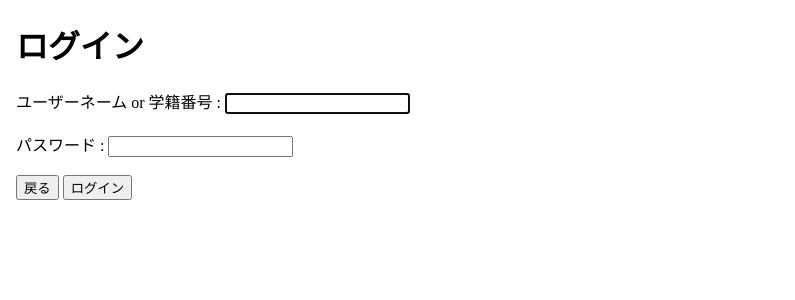
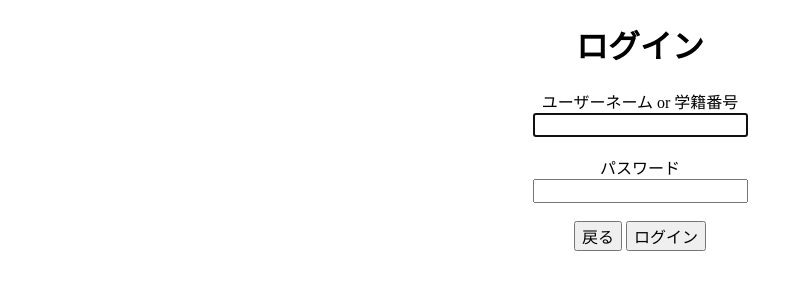
Before and after one commit to koot0303/QRAttendanceSystem, a Django app: page /accounts/login/ in a window 1280 px wide. Shown: the top 300 px of the page, without its empty margins (0-795 px from the left). Run offline with Django 5.2, Linux system fonts and the light colour scheme.

Commit message:
Update templates static

```diff
--- a/apps/static/css/attendances/qr_reader.css
+++ b/apps/static/css/attendances/qr_reader.css
@@ -1,6 +1,7 @@
 #contents {
     display: flex;
     width: 650px;
+    flex-direction: column;
 }
 
 #camera, #picture, #result {
@@ -15,7 +16,7 @@
 #result {
     border: 1px solid gray;
     width: 300px;
-    height: 200px;
+    height: 150px;
     padding: 10px;
 }
 
--- a/apps/static/css/style.css
+++ b/apps/static/css/style.css
@@ -1,4 +1,19 @@
 body {
-    width: 100%;
-    margin: 1em;
+    height: 100%;
+    margin: 0;
+    text-align: center;
+    flex-direction: column;
 }
+
+button,input {
+    font-size: 16px;
+}
+
+ul {
+    list-style-position: inside;
+    padding-left: 0;
+    text-align: left;
+    display: flex;
+    flex-direction: column;
+    align-items: center;
+}
--- a/apps/templates/accounts/account_selection.html
+++ b/apps/templates/accounts/account_selection.html
@@ -4,6 +4,7 @@
         {% load static %}
         <meta charset='UTF-8' />
         <link rel="stylesheet" href="{% static 'css/style.css' %}">
+        <meta name="viewport" content="width=device-width, initial-scale=1.0">
         <title>アカウント選択</title>
     </head>
     <body>
--- a/apps/templates/accounts/home.html
+++ b/apps/templates/accounts/home.html
@@ -4,6 +4,7 @@
         {% load static %}
         <meta charset='UTF-8' />
         <link rel="stylesheet" href="{% static 'css/style.css' %}">
+        <meta name="viewport" content="width=device-width, initial-scale=1.0">
         <title>ホーム</title>
     </head>
     <body>
--- a/apps/templates/accounts/login.html
+++ b/apps/templates/accounts/login.html
@@ -4,13 +4,15 @@
         {% load static %}
         <meta charset='UTF-8' />
         <link rel="stylesheet" href="{% static 'css/style.css' %}">
+        <meta name="viewport" content="width=device-width, initial-scale=1.0">
         <title>ログイン</title>
     </head>
     <body>
         <h1>ログイン</h1>
         <form action="{% url 'accounts:login' %}" method="post">
             {% csrf_token %}
-            <label for="id_username">ユーザーネーム or 学籍番号 : </label>
+            <label for="id_username">ユーザーネーム or 学籍番号</label>
+            <br>
             {{ form.username }}
             {% if form.username.errors %}
                 <div class="error">
@@ -21,7 +23,8 @@
             {% endif %}
             <br>
             <br>
-            <label for="id_password">パスワード : </label>
+            <label for="id_password">パスワード</label>
+            <br>
             {{ form.password }}
             {% if form.non_field_errors %}
                 <div class="error">
--- a/apps/templates/accounts/logout.html
+++ b/apps/templates/accounts/logout.html
@@ -4,6 +4,7 @@
         {% load static %}
         <meta charset='UTF-8' />
         <link rel="stylesheet" href="{% static 'css/style.css' %}">
+        <meta name="viewport" content="width=device-width, initial-scale=1.0">
         <title>ログアウト</title>
     </head>
     <body>
--- a/apps/templates/accounts/userpage.html
+++ b/apps/templates/accounts/userpage.html
@@ -4,6 +4,7 @@
         {% load static %}
         <meta charset='UTF-8' />
         <link rel="stylesheet" href="{% static 'css/style.css' %}">
+        <meta name="viewport" content="width=device-width, initial-scale=1.0">
         <title>ユーザーページ</title>
     </head>
     <body>
--- a/apps/templates/attendances/attendance_list.html
+++ b/apps/templates/attendances/attendance_list.html
@@ -4,6 +4,7 @@
         {% load static %}
         <meta charset='UTF-8' />
         <link rel="stylesheet" href="{% static 'css/style.css' %}">
+        <meta name="viewport" content="width=device-width, initial-scale=1.0">
         <title>出席リスト</title>
     </head>
     <body>
--- a/apps/templates/attendances/qr_reader.html
+++ b/apps/templates/attendances/qr_reader.html
@@ -5,6 +5,7 @@
         <meta charset="UTF-8">
         <link rel="stylesheet" href="{% static 'css/attendances/qr_reader.css' %}">
         <link rel="stylesheet" href="{% static 'css/style.css' %}">
+        <meta name="viewport" content="width=device-width, initial-scale=1.0">
         <title>QRコードリーダー</title>
     </head>
     <body>
@@ -20,6 +21,7 @@
         <section id="contents">
             <video id="camera" width="300" height="200" muted></video>
             <canvas id="picture" width="300" height="200"></canvas>
+            <br>
             <div id="result">
                 <small>※ここに読み取り結果が表示されます※</small>
             </div>
--- a/apps/templates/courses/create_course.html
+++ b/apps/templates/courses/create_course.html
@@ -4,6 +4,7 @@
         {% load static %}
         <meta charset='UTF-8' />
         <link rel="stylesheet" href="{% static 'css/style.css' %}">
+        <meta name="viewport" content="width=device-width, initial-scale=1.0">
         <title>新規授業作成</title>
     </head>
     <body>
--- a/apps/templates/courses/select_course.html
+++ b/apps/templates/courses/select_course.html
@@ -4,6 +4,7 @@
         {% load static %}
         <meta charset='UTF-8' />
         <link rel="stylesheet" href="{% static 'css/style.css' %}">
+        <meta name="viewport" content="width=device-width, initial-scale=1.0">
         <title>授業選択</title>
     </head>
     <body>
@@ -17,6 +18,7 @@
             {% for course in this_week_courses %}
                 <li>
                     授業名 : {{ course.name }} 開始日時 : {{ course.start_date }} 開始時間 : {{ course.start_time }}
+                    <br>
                     <button type="button" onclick="location.href=`{% url 'attendances:qr_reader' course_id=course.id %}`">
                         QRコードリーダー
                     </button>
@@ -34,6 +36,7 @@
             {% for course in other_courses %}
                 <li>
                     授業名 : {{ course.name }} 開始日時 : {{ course.start_date }} 開始時間 : {{ course.start_time }}
+                    <br>
                     <button type="button" onclick="location.href=`{% url 'attendances:qr_reader' course_id=course.id %}`">
                         QRコードリーダー
                     </button>
@@ -51,6 +54,7 @@
             {% for course in finished_courses %}
                 <li>
                     授業名 : {{ course.name }} 開始日時 : {{ course.start_date }} 開始時間 : {{ course.start_time }}
+                    <br>
                     <button type="button" onclick="location.href=`{% url 'attendances:qr_reader' course_id=course.id %}`">
                         QRコードリーダー
                     </button>
```
Also changed, not shown: apps/templates/accounts/student_signup.html (+13 -6 lines), apps/templates/accounts/teacher_signup.html (+13 -6 lines), apps/static/css/students_qr/qr_code.css (renamed from apps/static/students_qr/qr_code.css).
